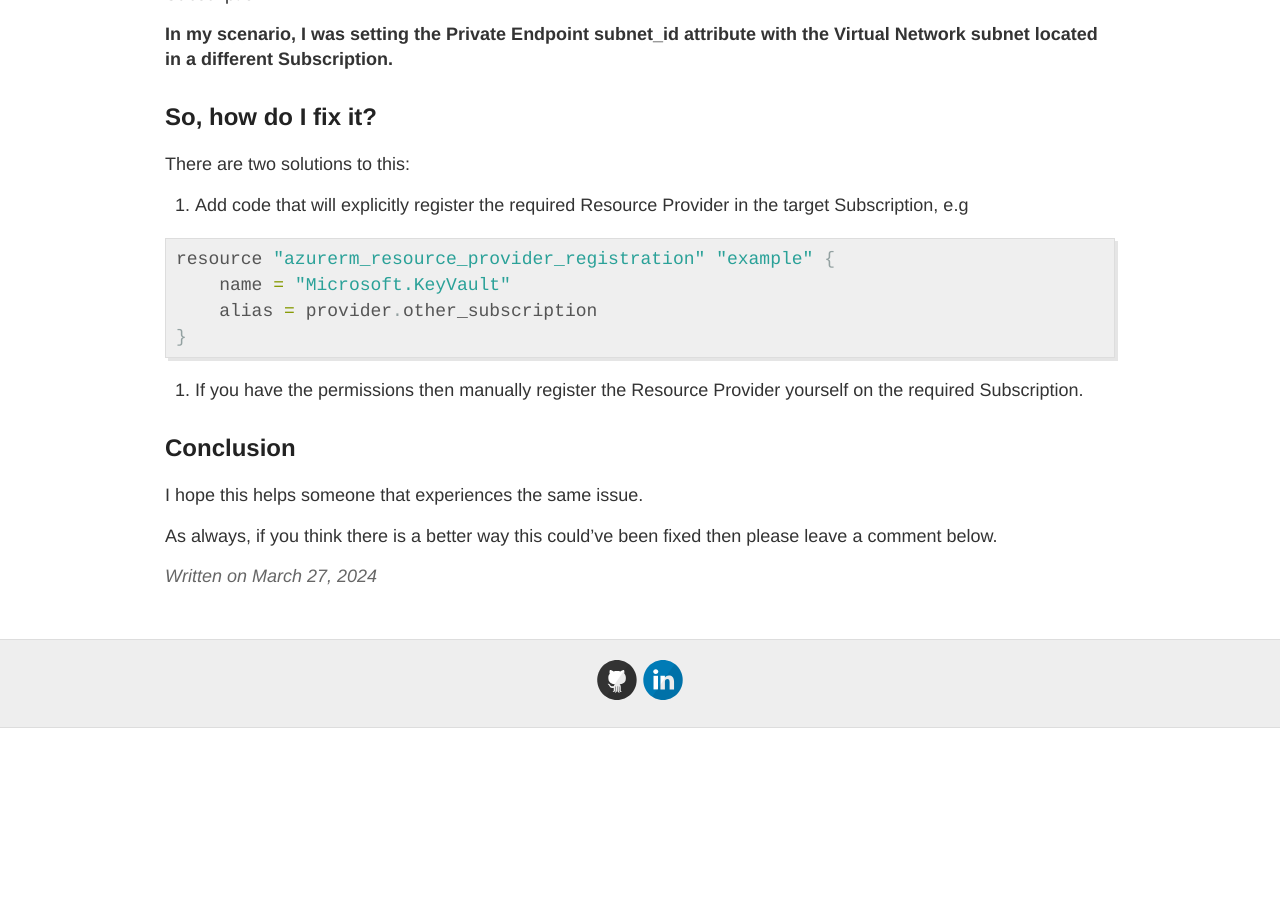
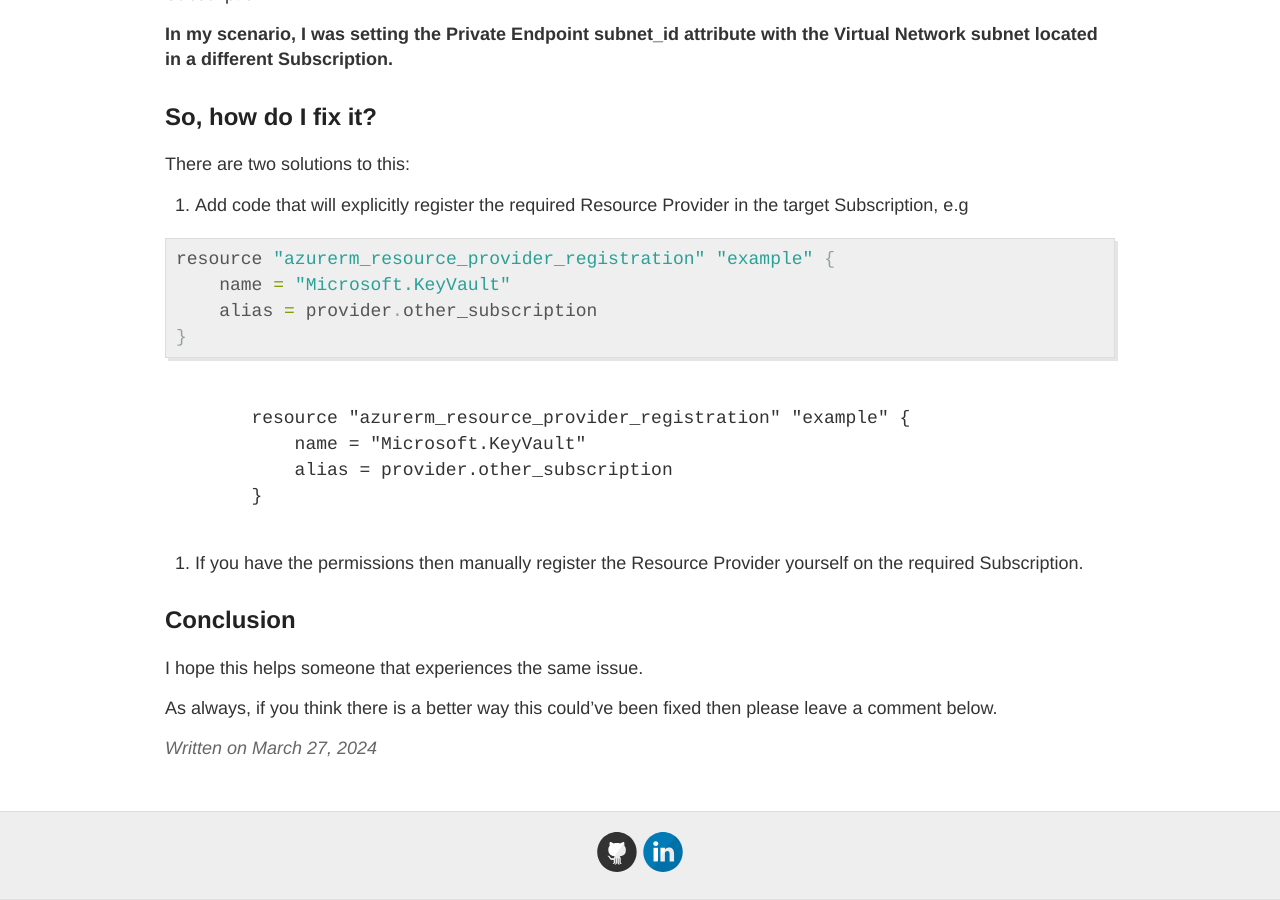
Before and after one commit to philipstreet/philipstreet.github.io, a Jekyll site: the page built from _posts/2024-03-27-object-id-not-authorized-to-register-resource-provider.md, in a window 1280 px wide and 900 px high, scrolled down 1677 px. Built offline with Jekyll 4.4.1, drawn with Linux system fonts in a browser that asks for light colours; before the commit the page ends 2405 px from its top, so only the background shows below that.

Commit message:
Test code block

```diff
--- a/_posts/2024-03-27-object-id-not-authorized-to-register-resource-provider.md
+++ b/_posts/2024-03-27-object-id-not-authorized-to-register-resource-provider.md
@@ -51,6 +51,15 @@ resource "azurerm_resource_provider_registration" "example" {
 }
 {% endhighlight %}
 
+<pre>
+    <code class="language-hcl">
+        resource "azurerm_resource_provider_registration" "example" {
+            name = "Microsoft.KeyVault"
+            alias = provider.other_subscription
+        }
+    </code>
+</pre>
+
 1. If you have the permissions then manually register the Resource Provider yourself on the required Subscription.
 
 ## Conclusion
```
